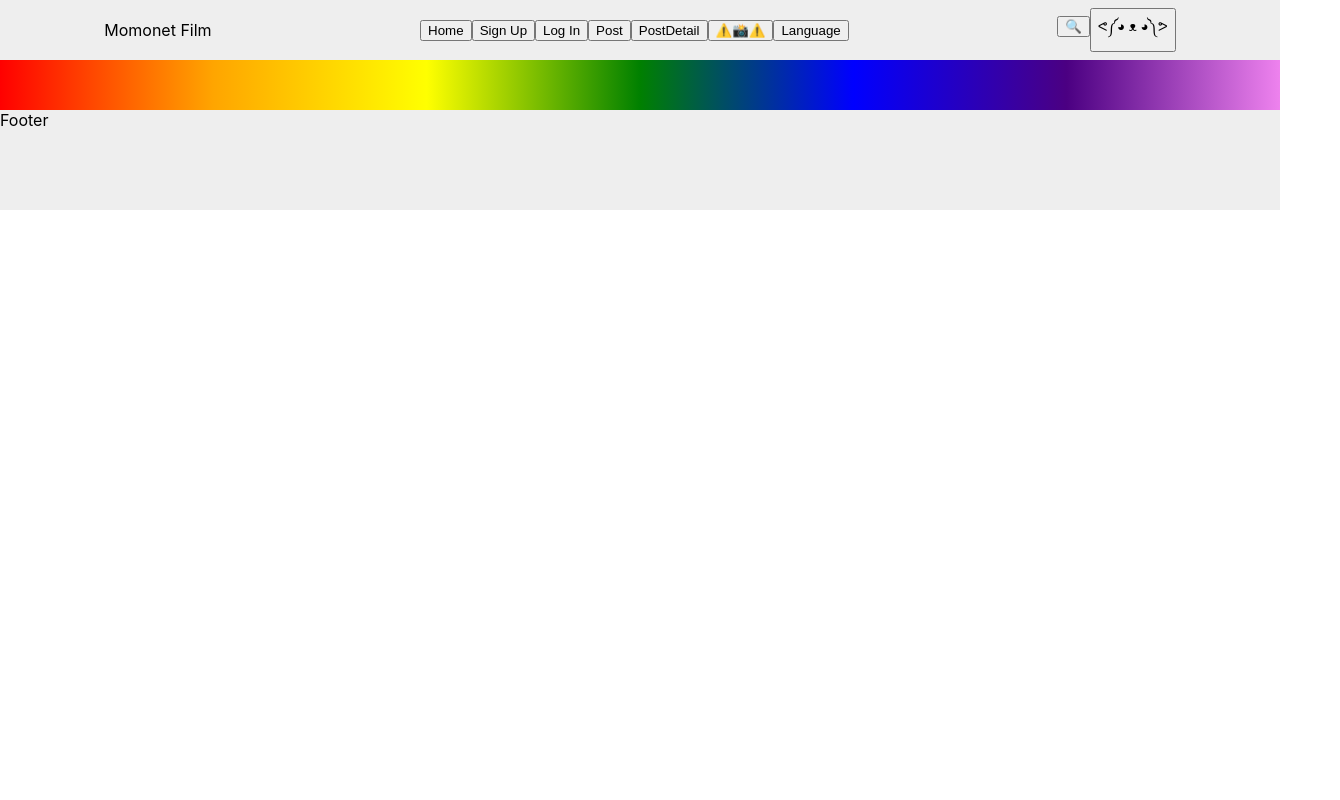
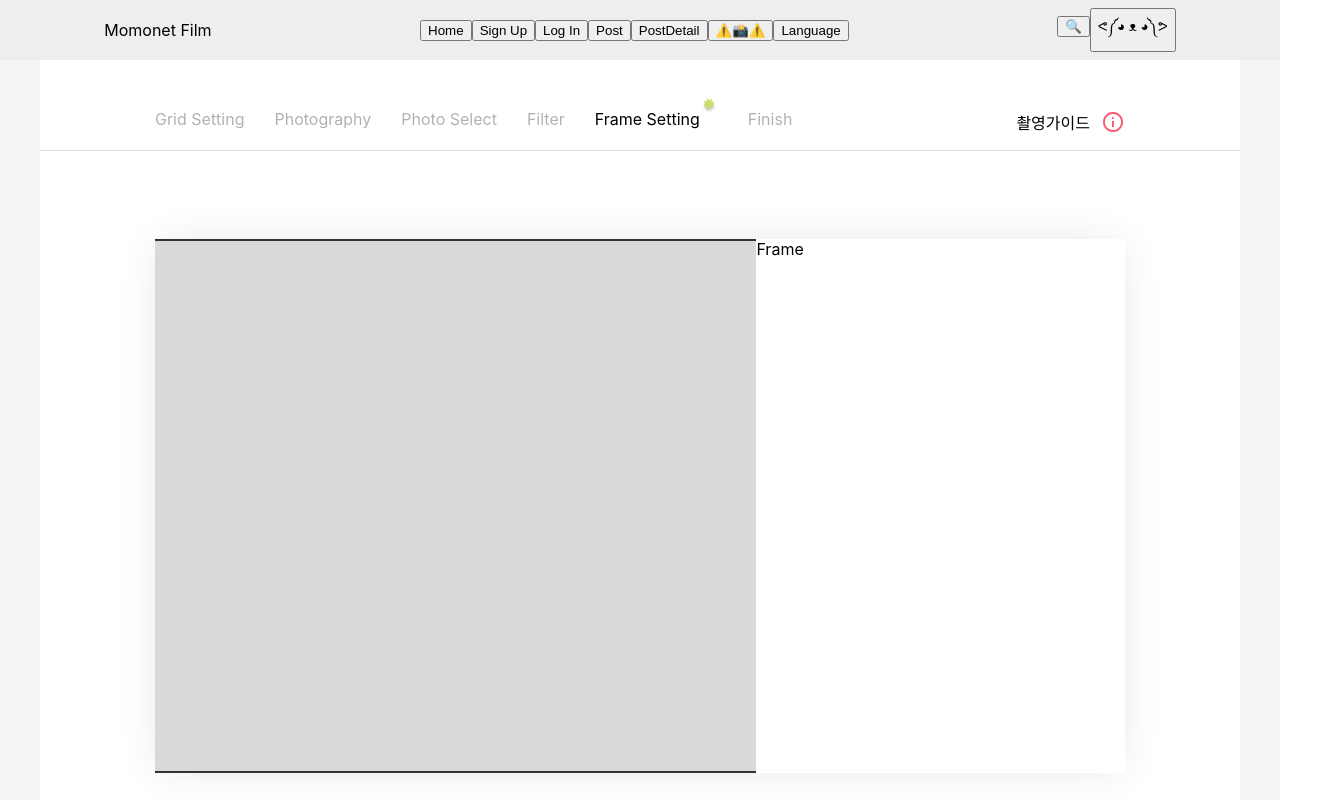
Before and after one commit to Moment-Film/Moment_Film_Frontend, a React (Create React App) app: page /camera/capture/frame in a window 1280 px wide. Shown: the top 800 px of the page, 1340 px wide, since content can reach past the window. Built offline with nearby package versions, Linux system fonts and the light colour scheme; no server answers; a web font is replaced by a local one.

Commit message:
[ refactor ] 그리드 선택 조건부, 프레임 꾸미기 페이지 UI 임시 구현

```diff
--- a/src/components/frameSelectPage/FrameSelect.jsx
+++ b/src/components/frameSelectPage/FrameSelect.jsx
@@ -16,7 +16,9 @@ import bigDIA from "../assets/icons/4DIA.png";
 import { useDispatch } from "react-redux";
 import { selectImage } from "../../redux/modules/imageSlice";
 
+
 const FrameSelect = () => {
+
   const images = [
     { id: "down", src: down, width: "182px" },
     { id: "up", src: up, width: "182px" },
@@ -25,12 +27,16 @@ const FrameSelect = () => {
   ];
 
   const [hoveredImageId, setHoveredImageId] = useState(null);
+  const [selectedImage, setSelectedImage] = useState(null);
+  const [showGuide, setShowGuide] = useState(true);
 
   const navigate = useNavigate();
   const dispatch = useDispatch();
 
   const moveBtnHandler = () => {
-    navigate("/camera/capture");
+    if (selectedImage !== null) { // 이미지가 선택되었는지 확인
+      navigate("/camera/capture");
+    }
   };
 
   const onMouseEnterGridHandler = (id) => {
@@ -43,19 +49,25 @@ const FrameSelect = () => {
     }
   };
 
-  // const onGridImgClickHandler = () => {
-  //   dispatch(selectImage(image.id))
-  // }
+  const onGridImgClickHandler = (image, e) => {
+    dispatch(selectImage(image.id))
+    setSelectedImage(image.src);
+    e.stopPropagation(); // 이벤트의 전파를 막습니다.
+  }
+
+  const onOutsideClickHandler = () => {
+    setSelectedImage(null); // 이미지 선택을 취소합니다.
+  }
 
   /*
     그리드 선택 페이지에서 그리드 이미지를 선택하면 onClick 이벤트 함수가 실행되고 선택된 그리드 이미지를 사진 선택 페이지에서 불러올 수 있게 됨
   */
 
   return (
-    <s.Wrap>
+    <s.Wrap onClick={onOutsideClickHandler}>
       <s.Slider>
         <s.OptionWrap>
-          <GridNav data={"gridSelect"} />
+          <GridNav data={"gridSelect"} showGuide={showGuide} setShowGuide={setShowGuide}/>
           <div style={{ fontSize: "30px", marginTop: "50px" }}>Pick One!</div>
           <s.ArrowWrap>
             <s.DiaAlign>
@@ -70,7 +82,8 @@ const FrameSelect = () => {
                   src={image.src}
                   width={image.width}
                   isHovered={hoveredImageId === image.id}
-                  onClick={()=>{dispatch(selectImage(image.src))}}
+                  isSelected={selectedImage === image.src}
+                  onClick={(e) => onGridImgClickHandler(image, e)}
                   onMouseEnter={() => onMouseEnterGridHandler(image.id)}
                   onMouseLeave={() => onMouseLeaveGridHandler(image.id)}
                 />
@@ -93,9 +106,9 @@ const FrameSelect = () => {
               </div>
             </s.DiaAlign>
           </s.ArrowWrap>
-
+          {selectedImage === null ? <p style={{color:'#FC5B70'}}>이미지를 선택해 주세요.</p> : null}
           <StyledButton
-            func={moveBtnHandler}
+            func={() => selectedImage !== null && moveBtnHandler()}
             title={"촬영하러 가기"}
             width={"174px"}
             height={"52px"}
--- a/src/components/frameSelectPage/GridNav.jsx
+++ b/src/components/frameSelectPage/GridNav.jsx
@@ -4,11 +4,9 @@ import { styled } from "styled-components";
 import mini_flower from "../assets/icons/mini_flower.png";
 import info from "../assets/icons/info.png";
 
-import { useState } from "react";
 import CaptureGuidePage from "../webCam/CaptureGuidePage";
 
-const GridNav = ({ data }) => {
-  const [showGuide, setShowGuide] = useState(true);
+const GridNav = ({ data, showGuide, setShowGuide }) => {
 
   const modalHideHandler = () => {
     setShowGuide(!showGuide);
--- a/src/components/frameSelectPage/style.js
+++ b/src/components/frameSelectPage/style.js
@@ -20,7 +20,6 @@ const OptionWrap = styled.div`
   display: flex;
   flex-direction: column;
   align-items: center;
-  /* margin-top: 50px; */
   margin-bottom: 50px;
   position: relative;
 `;
@@ -64,9 +63,9 @@ const FrameImg = styled.img`
   height: 270px;
   box-shadow: 0px 0px 40px -5px rgba(0, 0, 0, 0.1);
   transition: transform 0.4s ease-in-out;
-  transform: scale(1);
+  transform: ${(props) => (props.isSelected ? 'scale(1.15)' : 'scale(1)')};
   transform-origin: bottom;
-  opacity: ${(props) => (props.isHovered ? "1" : "0.3")};
+  opacity: ${(props) => (props.isHovered || props.isSelected ? '1' : '0.3')};
 
   &:hover {
     transform: scale(1.15);
--- a/src/components/homePage/Home.jsx
+++ b/src/components/homePage/Home.jsx
@@ -13,7 +13,7 @@ const Homepage = () => {
   };
 
   const customBtnClickHandler = () => {
-    navigate("/custom");
+    navigate("/camera/capture/frame");
   };
   return (
     <>
--- a/src/components/webCam/Webcam.jsx
+++ b/src/components/webCam/Webcam.jsx
@@ -1,6 +1,7 @@
 
 import React, { useEffect, useRef, useState } from "react";
 import * as S from "../common/styles/StyledSpan";
+
 import GridNav from "../frameSelectPage/GridNav";
 import right_arrow from "../assets/images/right_arrow.png";
 import StyledButton from "../common/component/StyledButton";
@@ -28,7 +29,7 @@ function Webcam() {
   const slideRef = useRef(null); //슬라이더의 돔을 참조하기위한 useRef
   const [capturedImages, setCapturedImages] = useState([]);
   const [currentImgOrder, setcCurrentImgOrder] = useState(0); // 페이지 구별을 위한 useState
-
+  const [showGuide, setShowGuide] = useState(true);
 
   useEffect(() => {
     const enableWebcam = async () => {
@@ -102,7 +103,7 @@ function Webcam() {
   return (
     <>
       <WebcamBody>
-        <GridNav data={"photoGraphy"}/>
+        <GridNav data={"photoGraphy"} showGuide={showGuide} setShowGuide={setShowGuide} />
         <WebcamVideo>
           <WindowUI>
             <WindowHeader>
--- a/src/pages/CustomMakePage.jsx
+++ b/src/pages/CustomMakePage.jsx
@@ -1,17 +1,55 @@
 import React from 'react'
 import { styled } from 'styled-components';
+import GridNav from './../components/frameSelectPage/GridNav';
+import * as s from "../components/frameSelectPage/style";
 
 function CustomMakePage() {
   return (
-    <div>
-      <RainbowBar></RainbowBar>
-    </div>
+    <>
+    <s.Wrap>
+      <s.Slider>
+        <s.OptionWrap>
+          <GridNav data={"frameSetting"} />
+          <BoxWrap>
+            <LeftBox>
+
+            </LeftBox>
+            <RightBox>
+            <div>Frame</div>
+            <div></div>
+            </RightBox>
+          </BoxWrap>
+        </s.OptionWrap>
+      </s.Slider>
+    </s.Wrap>
+    {/* <RainbowBar /> */}
+    </>
   )
 }
 
 export default CustomMakePage
 
-const RainbowBar = styled.div`
-  height: 50px;
-  background: linear-gradient(90deg, red, orange, yellow, green, blue, indigo, violet);
-`;
+const BoxWrap = styled.div`
+  width: 970px;
+  display: flex;
+  flex-direction: row;
+  margin: 88px;
+  box-shadow: 0px 0px 40px -5px rgba( 0%, 0%, 0%, 0.1 );
+`
+
+const LeftBox = styled.div`
+  width: 62%;
+  height: 530px;
+  background-color: var(--lightGray);
+  border-top: 2px solid var(--black);
+  border-bottom: 2px solid var(--black);
+`
+
+const RightBox = styled.div`
+  width: 38%;
+  height: 532px;
+`
+// const RainbowBar = styled.div`
+//   height: px;
+//   background: linear-gradient(90deg, #ff0000, orange, #ffff00, green, #0000ff, indigo, violet);
+// `;
```
